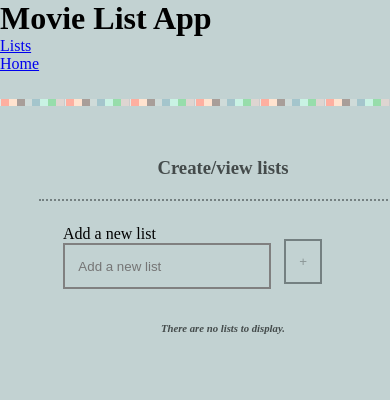
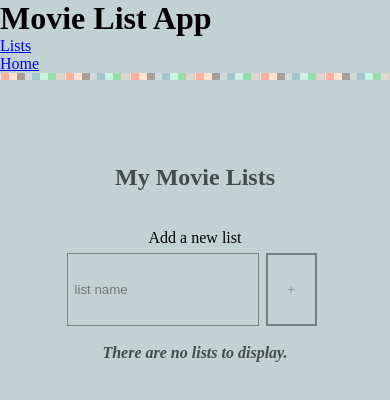
Before and after one commit to sstampher/Movies-List, an Angular app: page /lists in a window 390 px wide. Shown: the top 400 px of the page. Built offline with nearby package versions, Linux system fonts and the light colour scheme.

Commit message:
layout cleanup

```diff
--- a/src/app/app.component.scss
+++ b/src/app/app.component.scss
@@ -2,7 +2,6 @@
 
 .container {
     height: 100vh;
-   // width: 100vw;
     display: grid;
     grid-template-areas:
       "header"
@@ -22,7 +21,6 @@
         display: flex;
         justify-content: center;
         align-items: center;
-        overflow-y: scroll;
     }
 
     footer {
--- a/src/app/list-detail/list-detail.component.html
+++ b/src/app/list-detail/list-detail.component.html
@@ -4,7 +4,7 @@
     <h1>{{ list[0].name }}</h1>
   </header>
   <div class="add-movie">
-    <form [formGroup]="newMovie" (ngSubmit)="onSubmitNewMovie()" (keyup)="searchMovies(newMovie.get('movie').value)">{{newMovie.get('movie').value}}
+    <form [formGroup]="newMovie" (ngSubmit)="onSubmitNewMovie()" (keyup)="searchMovies(newMovie.get('movie').value)">
       <label for="add-movie">Add a new movie</label>
       <input
         id="add-movie"
@@ -20,10 +20,8 @@
       />
 
 
-      <datalist *ngIf="searchResults" id="suggested-movies" >
-       <span *ngFor="let result of searchResults">
-        <option value="{{result.Title}}">{{result.Title}}</option>
-      </span>
+      <datalist *ngIf="searchResults" id="suggested-movies">
+        <option *ngFor="let result of searchResults" value="{{result.Title}}">{{result.Title}}</option>
       </datalist>
 
 
--- a/src/app/list-detail/list-detail.component.scss
+++ b/src/app/list-detail/list-detail.component.scss
@@ -13,15 +13,15 @@
       grid-template-areas:
         "header header"
         "add-movie view-movies";
-      grid-template-columns: minmax(0, 1fr) minmax(0, 3fr);
-      grid-template-rows: minmax(0, 1fr) minmax(0, 6fr);
+      grid-template-columns: 1fr 3fr;
+      grid-template-rows: 1fr 6fr;
       @media (max-width: 800px) {
         grid-template-areas:
           "header"
           "add-movie"
           "view-movies";
-        grid-template-columns: minmax(0, 1fr);
-        grid-template-rows: minmax(0, 1fr) minmax(0, 1fr) minmax(0, 6fr);
+        grid-template-columns: 1fr;
+        grid-template-rows: 1fr 1fr 6fr;
       }
       header {
         grid-area: header;
@@ -32,7 +32,6 @@
           justify-content: center;
         }
         h1 {
-          // make this match
           margin-right: 2em;
           margin-left: 2em;
         }
@@ -40,14 +39,37 @@
       .add-movie {
         grid-area: add-movie;
         display: flex;
-        justify-content: center;
+        flex-direction: column;
+        justify-content: top;
         align-items: center;
+        margin-top: 2em;
+        margin-bottom: 2em;
+        @media (max-width: 800px) {
+          justify-content: center;
+          margin-top: 0em;
+          margin-bottom: 0em;
+        }
         form {
+          display: grid;
+          grid-template-areas:
+            "label label"
+            "input submit";
+          grid-template-rows: 1fr 3fr;
+          grid-template-columns: 3fr 1fr;
+          label {
+            grid-area: label;
+            text-align: center;
+            margin-bottom: 0.4em;
+          }
           input {
+            grid-area: input;
             &.invalid {
               border-color: $danger;
               color: $danger;
             }
+          }
+          button {
+            grid-area: submit;
           }
         }
         div {
@@ -65,21 +87,22 @@
         flex-direction: column;
         ul {
           width: 80%;
-          margin: 1.5em;
           li {
             border: 2px solid $grad8;
-            height: 20%;
             list-style: none;
-            margin: 0.35em;
-            padding: 1.2em;
+            margin: 0.2em;
+            padding: 1.5em 3em;
             display: flex;
             justify-content: space-between;
             align-items: center;
             &:hover {
               background-color: papayawhip;
             }
+            @media (max-width: 800px) {
+              flex-direction: column;
+            }
             div {
-              flex:1;
+              flex: 1;
             }
             form {
               input {
@@ -100,8 +123,8 @@
               flex: 1;
               display: flex;
               flex-direction: row;
-              & > * {
-                padding: 1em;
+              @media (max-width: 800px) {
+                margin-top: 1em;
               }
             }
           }
--- a/src/app/list-detail/list-detail.component.ts
+++ b/src/app/list-detail/list-detail.component.ts
@@ -18,6 +18,7 @@ import { MoviesApiService } from '../movies-api.service';
   templateUrl: "./list-detail.component.html",
   styleUrls: ["./list-detail.component.scss"]
 })
+
 export class ListDetailComponent implements OnInit {
   list = [];
   listName = "";
@@ -93,7 +94,6 @@ export class ListDetailComponent implements OnInit {
   /*........ Form Validation Functions ........*/
 
   checkIfNameExists(name: string): Observable<boolean> {
-    console.log(this.list[0].movies);
     let findName = this.list[0].movies.filter(movie => movie.name === name);
     return of(findName[0]).pipe(delay(100));
   }
@@ -111,9 +111,6 @@ export class ListDetailComponent implements OnInit {
   /*........ Api Search Functions ........*/
 
   searchMovies(query: string){
-    console.log(query);
     this.searchQuery.next(query);
-    console.log(this.searchQuery);
-    console.log(this.searchResults);
   }
 }
--- a/src/app/list/list.component.html
+++ b/src/app/list/list.component.html
@@ -1,13 +1,13 @@
 <section class="lists">
   <header class="main">
-    <h3>Create/view lists</h3>
+    <h1>My Movie Lists</h1>
   </header>
 
   <div class="create-list">
     <form [formGroup]="newList" (ngSubmit)="onSubmit()">
       <!-- labels, placeholder caps (all caps font is good) -->
       <label for="add-list"
-        >Add a new list
+        >Add a new list</label>
         <input
           [ngClass]="{
             invalid:
@@ -17,8 +17,8 @@
           type="text"
           id="add-list"
           formControlName="name"
-          placeholder="Add a new list"
-      /></label>
+          placeholder="list name"
+      />
       <!--needs hover cursor -->
       <button type="submit" [disabled]="newList.get('name').errors">
         +
@@ -39,20 +39,21 @@
 
   <div class="view-lists">
     <header *ngIf="lists.length === 0">
-      <h6><em>There are no lists to display.</em></h6>
-    </header>
-    <header *ngIf="lists.length !== 0">
-      <h3>My Lists:</h3>
+      <h4><em>There are no lists to display.</em></h4>
     </header>
     <ul *ngFor="let list of lists">
       <li>
+        <div class="list-description">
         <h3>{{ list.name }}</h3>
+        <p>
+          {{ watchedCounter(list.name) }} of
+          {{ movieCounter(list.name) }} movies watched.
+        </p>
+        </div>
+        <div class="buttons">
         <button class="delete" (click)="onDeleteList(list.name)">Delete</button>
         <button class="view" [routerLink]="['/list', list.name]">View</button>
-        <h6>
-          {{ watchedCounter(list.name) }} of
-          {{ movieCounter(list.name) }} movies watched.
-        </h6>
+  </div>
       </li>
     </ul>
   </div>
--- a/src/app/list/list.component.scss
+++ b/src/app/list/list.component.scss
@@ -11,8 +11,8 @@
       grid-template-areas:
         "header header"
         "create-list view-lists";
-      grid-template-columns: minmax(0, 1fr) minmax(0, 3fr);
-      grid-template-rows: minmax(0, 1fr) minmax(0, 6fr);
+      grid-template-columns: 1fr 3fr;
+      grid-template-rows: 1fr 6fr;
       @media (max-width: 800px) {
         grid-template-areas:
           "header"
@@ -25,7 +25,6 @@
         color: $dark-text;
         &.main {
           grid-area: header;
-          border-bottom: 2px dotted $main-text;
           display: flex;
           justify-content: left;
           align-items: center;
@@ -44,19 +43,34 @@
         flex-direction: column;
         justify-content: top;
         align-items: center;
-        margin-top: 3em;
+        margin-top: 2em;
+        margin-bottom: 2em;
         @media (max-width: 800px) {
-          margin-top: 0;
           justify-content: center;
-          flex-direction: row;
+          margin-top: 0em;
+          margin-bottom: 0em;
         }
         form {
-          display: flex;
-          margin: 1.5em;
-          flex-direction: row;
-          input.invalid {
-            border-color: $danger;
-            color: $danger;
+          display: grid;
+          grid-template-areas:
+            "label label"
+            "input submit";
+          grid-template-rows: 1fr 3fr;
+          grid-template-columns: 3fr 1fr;
+          label {
+            grid-area: label;
+            text-align: center;
+            margin-bottom: 0.4em;
+          }
+          input {
+            grid-area: input;
+            &.invalid {
+              border-color: $danger;
+              color: $danger;
+            }
+          }
+          button {
+            grid-area: submit;
           }
         }
         div {
@@ -72,28 +86,29 @@
         display: flex;
         align-items: center;
         flex-direction: column;
+        height: 100%;
+        overflow-y: auto;
+        margin-top: 2em;
+        margin-bottom: 2em;
+        @media (max-width: 800px) {
+          margin-top: 0em;
+          margin-bottom: 0em;
+        }
         ul {
           width: 68%;
           margin: 1.5em;
           li {
             list-style: none;
-            @include neumorphism(10px);
+            border: 1.5px solid $main-text;
+            background-color: $grad4;
             margin: 0.2em;
             padding: 1.5em 3em;
-            display: grid;
-            grid-template-areas:
-              "name button-delete button-view"
-              "counter button-delete button-view";
-            grid-template-columns: 3fr .5fr .5fr;
-            grid-template-rows:minmax(0, 2.5fr) minmax(0, 1fr);
-            @media (max-width: 450px) {
-              grid-template-areas:
-                "name name"
-                "counter counter"
-                "button-delete button-view";
-              grid-template-rows: 1fr 1fr 1fr;
-              grid-template-columns: 1fr 1fr;
-              padding: 1em;
+            display: flex;
+            align-items: center;
+            justify-content: space-between;
+            @media (max-width: 800px) {
+              flex-direction: column;
+              padding: 1.5em;
             }
             &:hover {
               background-color: darken($background, 10%);
@@ -104,13 +119,14 @@
                 text-align: center;
               }
             }
-            button.delete {
-              grid-area: button-delete;
+            .buttons {
+              display: flex;
+              flex-direction: row;
+              @media (max-width: 800px) {
+                margin-top: 1em;
+              }
             }
-            button.view {
-              grid-area: button-view;
-            }
-            h6 {
+            p {
               font-style: italic;
               grid-area: counter;
               @media (max-width: 450px) {
--- a/src/styles.scss
+++ b/src/styles.scss
@@ -13,18 +13,18 @@ body {
 }
 
 button {
-    padding: 1em;
-    margin: 1em;
+    padding: .7em;
     border: 2px solid $main-text;
     background: $background;
-
+    margin-right: .5em;
+    margin-left: .5em;
 }
 
 input {
     background: none;
-    border: 2px solid grey;
+    border: 1.5px solid grey;
+    padding: .5em;
     border-radius: 0px;
-    padding: 1em;
     &:focus {
         outline: none;
     }
```
